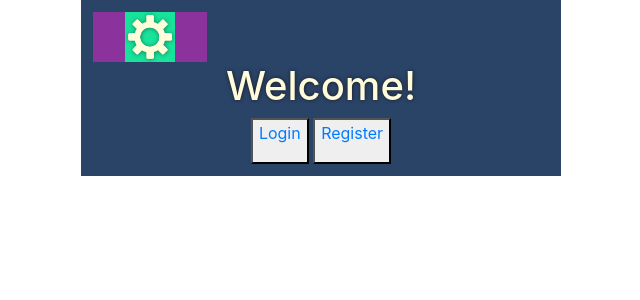
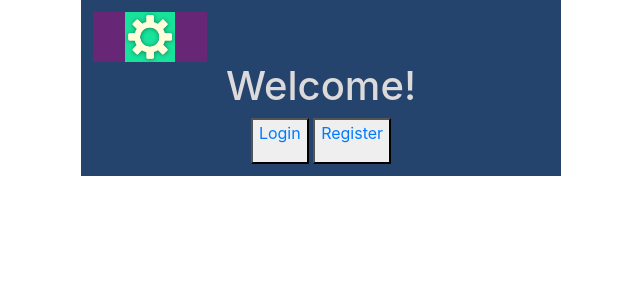
Before and after one commit to Pierre-siddall/exeplore, a Django app: page / in a window 1280 px wide. Shown: the top 300 px of the page, without its empty margins (319-959 px from the left). Run offline with Django 4.2, Linux system fonts and the light colour scheme; some libraries are stand-ins or nearby versions.

Commit message:
Space-colours version 2: replacong cream with grey and so on
The default text colour is now white, to match the dark blue background; which means it currently doesn't show up on the login and register pages but this will be fixed as soon as we include the dark backgrounds around them.

```diff
--- a/ExePlore/templates/registration/badges.html
+++ b/ExePlore/templates/registration/badges.html
@@ -3,7 +3,7 @@
 {% block content %}
 
 <!-- mobile-container to look like a phone -->
-<div class="mobile-container" style="background-color: #2a4468;">
+<div class="mobile-container" style="background-color: #24436d;">
     <!-- navigation -->
     <div class="topnav" id="links">
         <button class="icon"><a><img src="{% static 'images/qr.png' %}"></a></button><!--
@@ -12,7 +12,7 @@
         --><button class="icon"><a href="/settings"><img src="{% static 'images/settings.png' %}"></a></button>
     </div>
     <div id="badges">
-        <h1 class="cream">Badges</h1>
+        <h1 class="grey">Badges</h1>
         {% if badges %}
         {% for b in badges %}
         <p>{{b.badge_name}}</p>
--- a/ExePlore/templates/registration/locations.html
+++ b/ExePlore/templates/registration/locations.html
@@ -3,7 +3,7 @@
 {% block content %}
 
 <!-- mobile-container to look like a phone -->
-<div class="mobile-container" style="background-color: #2a4468;;">
+<div class="mobile-container" style="background-color: #24436d;">
     <!-- navigation -->
     <div class="topnav" id="links">
         <button class="icon"><a><img src="{% static 'images/qr.png' %}"></a></button><!--
@@ -12,7 +12,7 @@
         --><button class="icon"><a href="/settings"><img src="{% static 'images/settings.png' %}"></a></button>
     </div>
     <div id="location">
-        <h1 class="cream">Locations</h1>
+        <h1 class="grey">Locations</h1>
         {% if locations %}
         {% for l in locations %}
         <p>{{l.location_name}}</p>
--- a/ExePlore/templates/registration/settings.html
+++ b/ExePlore/templates/registration/settings.html
@@ -3,7 +3,7 @@
 {% block content %}
 
 <!-- mobile-container to look like a phone -->
-<div class="mobile-container" style="background-color: #2a4468;">
+<div class="mobile-container" style="background-color: #24436d;">
     <!-- navigation -->
     <div class="topnav" id="links">
         <button class="icon"><a><img src="{% static 'images/qr.png' %}"></a></button><!--
@@ -12,7 +12,7 @@
         --><button class="icon"><a href="/settings"><img src="{% static 'images/settings.png' %}"></a></button>
     </div>
     <div id="location">
-        <h1 class="cream">Settings</h1>
+        <h1 class="grey">Settings</h1>
     </div>
     <div class="main">
         <button class="logout" type="logout"><a href="/login">Log out</a></p></button>
--- a/ExePlore/templates/registration/splash.html
+++ b/ExePlore/templates/registration/splash.html
@@ -3,12 +3,12 @@
 {% block content %}
 
 
-<div class="mobile-container" style="background-color:#2a4468;">
+<div class="mobile-container" style="background-color:#24436d;">
     <!-- navigation -->
     <div class="topnav" id="links">
         <button class="icon"><a href="/settings"><img src="{% static 'images/settings.png' %}"></a></button>
     </div>
-    <h1 class="cream">Welcome!</h1>
+    <h1 class="grey">Welcome!</h1>
     <div class="button-container">
         <button class="login" type="login"><a href="/login">Login</a></p></button>
         <button class="register" type="register"><a href="/register">Register</a></p></button>
--- a/Exeplore/Exeplore/static/css/stylesheet.css
+++ b/Exeplore/Exeplore/static/css/stylesheet.css
@@ -5,9 +5,9 @@
     text-align: center;
 }
 #btn{
-    background-color: #8b329d;
+    background-color: #682776;
     font-size: 25px;
-    border: 7px solid #2a4468;
+    border: 7px solid #24436d;
         width: 300px;
         height: 200px;
         padding-top: 100px;
@@ -29,23 +29,23 @@ h1 {
 }
 
 p, label, div { /* default text colour */
-    color: #1D1B22;
+    color: white;
 }
 
 /* to set colours */
-.cream {
-    color: #FFFCDC;
-    text-shadow: 0.25px 0.25px 4px #1D1B22;
+.grey {
+    color: #dcdada;
+    /*text-shadow: 0.25px 0.25px 4px white;*/
 }
 
 .blue {
-    color: #2a4468;
+    color: #24436d;
 }
 .black {
     color: #1D1B22;
 }
 .purple {
-    color: #8b329d;
+    color: #682776;
 }
 
 button:hover {
@@ -57,13 +57,13 @@ input[type=text], input[type=password], input[type=email] {
     padding: 12px 16px;
     margin: 6px 0;
     display: inline-block;
-    border: 1px solid #276BC9;
+    border: 1px solid #24436d;
     box-sizing: border-box;
 }
 
 /* for any button that is okay or submit or done or go */
 button.submit {
-    background-color: #8b329d;
+    background-color: #682776;
     color: #b8b5b5;
     padding: 12px 16px;
     margin: 0%;
@@ -84,7 +84,7 @@ button.icon, a.icon {
     padding:0%;
     margin:0%;
     border:0ch;
-    background-color: #8b329d;
+    background-color: #682776;
     color: white;
 }
 
--- a/Exeplore/templates/registration/home.html
+++ b/Exeplore/templates/registration/home.html
@@ -3,7 +3,7 @@
 {% block content %}
 
 <!-- mobile-container to look like a phone -->
-<div class="mobile-container" style="background-color: #2a4468;">
+<div class="mobile-container" style="background-color: #24436d;">
     <!-- navigation -->
     <div class="topnav" id="links">
             <button class="icon"><a><img src="{% static 'images/qr.png' %}"></a></button><!--
@@ -12,7 +12,7 @@
             --><button class="icon"><a href="/settings"><img src="{% static 'images/settings.png' %}"></a></button>
         </div>
     <div id="location">
-        <h1 class="cream">Welcome!</h1>
+        <h1 class="grey">Welcome!</h1>
         <div id="map"></div>
         <script src="https://maps.googleapis.com/maps/api/js?key=AIzaSyCmLbmAbTlKJPB5N5bpwef5tfmn5DG_Y8c&callback=initialiseMap" async></script>
         <script src="{% static 'javascript/map.js' %}"></script>
```
